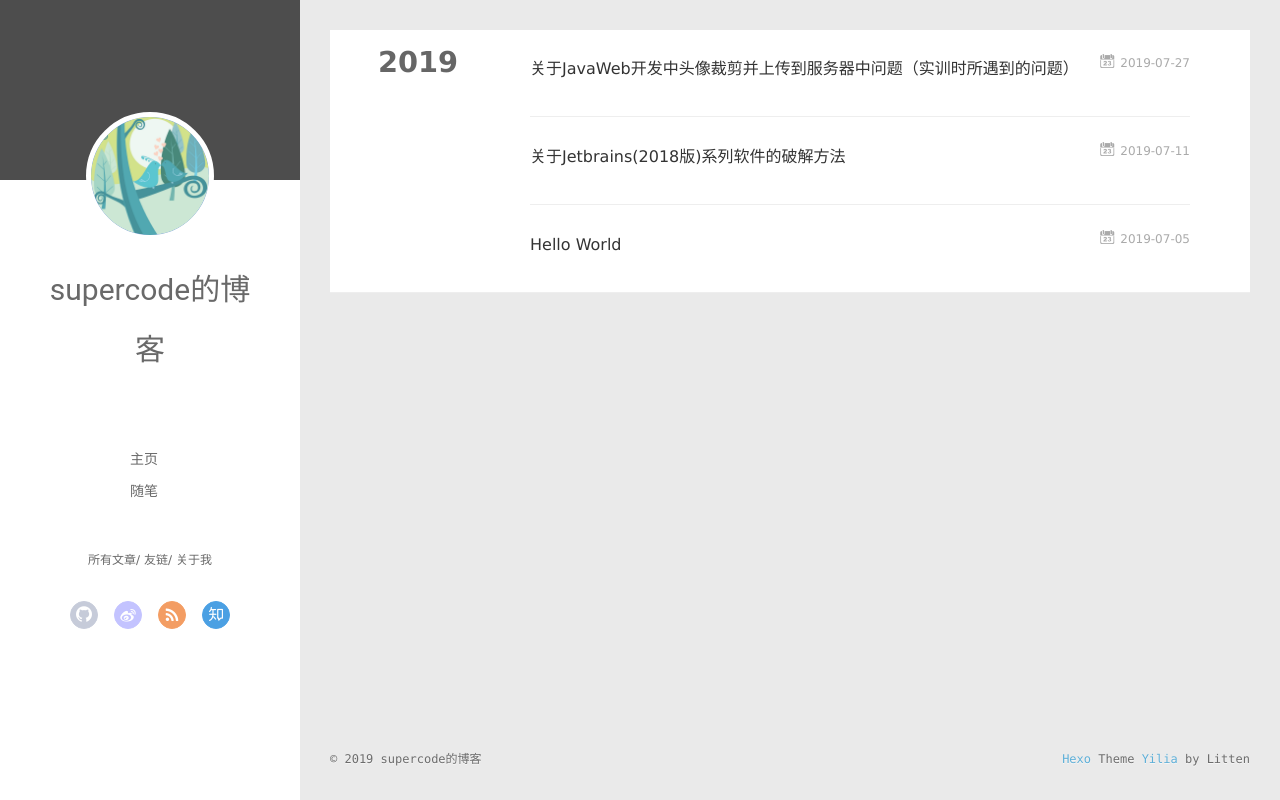
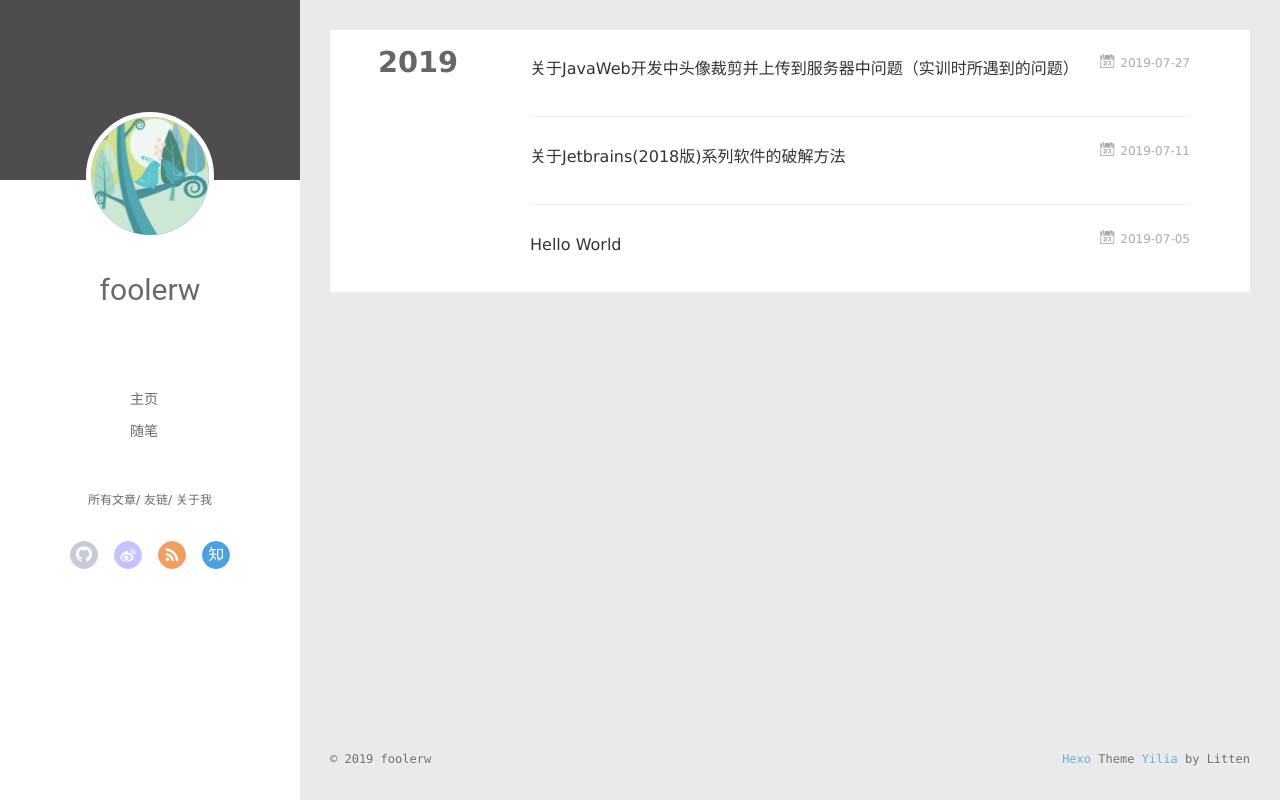
Before and after one commit to W-102/w-102.github.io, a plain HTML site: page archives/2019/07/index.html in a window 1280 px wide. Drawn offline with Linux system fonts and the light colour scheme.

Commit message:
Site updated: 2019-07-27 13:50:35

```diff
--- a/archives/2019/07/index.html
+++ b/archives/2019/07/index.html
@@ -6,17 +6,17 @@
   <meta name="renderer" content="webkit">
   <meta http-equiv="X-UA-Compatible" content="IE=edge">
   <link rel="dns-prefetch" href="http://yoursite.com">
-  <title>Archives: 2019/7 | supercode的博客</title>
+  <title>Archives: 2019/7 | foolerw的博客</title>
   <meta name="viewport" content="width=device-width, initial-scale=1, maximum-scale=1">
   <meta property="og:type" content="website">
-<meta property="og:title" content="supercode的博客">
+<meta property="og:title" content="foolerw的博客">
 <meta property="og:url" content="http://yoursite.com/archives/2019/07/index.html">
-<meta property="og:site_name" content="supercode的博客">
+<meta property="og:site_name" content="foolerw的博客">
 <meta property="og:locale" content="default">
 <meta name="twitter:card" content="summary">
-<meta name="twitter:title" content="supercode的博客">
+<meta name="twitter:title" content="foolerw的博客">
 
-    <link rel="alternative" href="/atom.xml" title="supercode的博客" type="application/atom+xml">
+    <link rel="alternative" href="/atom.xml" title="foolerw的博客" type="application/atom+xml">
 
 
     <link rel="icon" href="/assets/love5.jpg">
@@ -46,7 +46,7 @@
 			<img src="/assets/love5.jpg" class="js-avatar">
 		</a>
 		<hgroup>
-		  <h1 class="header-author"><a href="/">supercode的博客</a></h1>
+		  <h1 class="header-author"><a href="/">foolerw</a></h1>
 		</hgroup>
 
 
@@ -104,7 +104,7 @@
 				<img src="/assets/love5.jpg" class="js-avatar">
 			</div>
 			<hgroup>
-			  <h1 class="header-author js-header-author">supercode的博客</h1>
+			  <h1 class="header-author js-header-author">foolerw</h1>
 			</hgroup>
 
 
@@ -256,7 +256,7 @@
   <div class="outer">
     <div id="footer-info">
     	<div class="footer-left">
-    		&copy; 2019 supercode的博客
+    		&copy; 2019 foolerw
     	</div>
       	<div class="footer-right">
       		<a href="http://hexo.io/" target="_blank">Hexo</a>  Theme <a href="https://github.com/litten/hexo-theme-yilia" target="_blank">Yilia</a> by Litten
```
Also changed, not shown: 2019/07/05/hello-world/index.html (+6 -6 lines), 2019/07/11/Jetbrains/index.html (+6 -6 lines), 2019/07/27/headImgUpload/index.html (+6 -6 lines), archives/2019/index.html (+8 -8 lines), archives/index.html (+8 -8 lines), index.html (+8 -8 lines).
